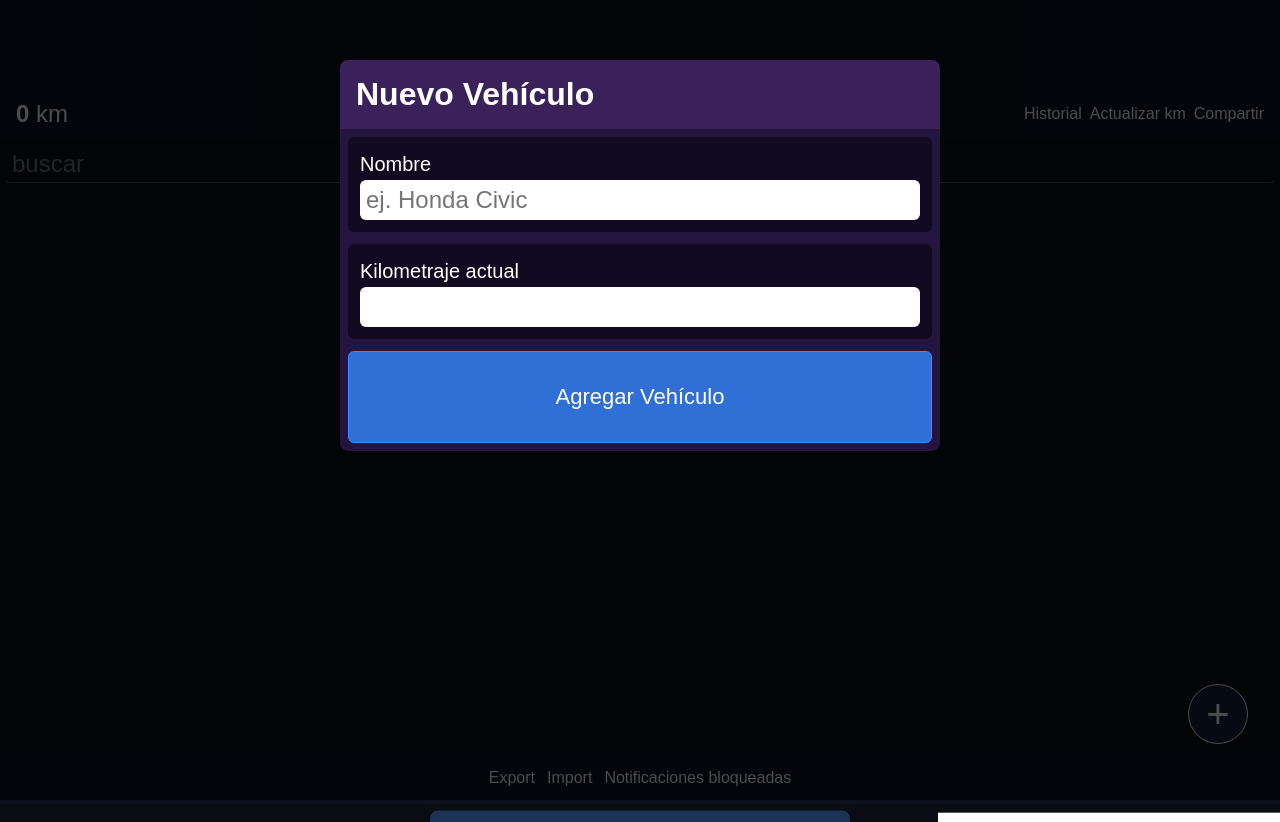
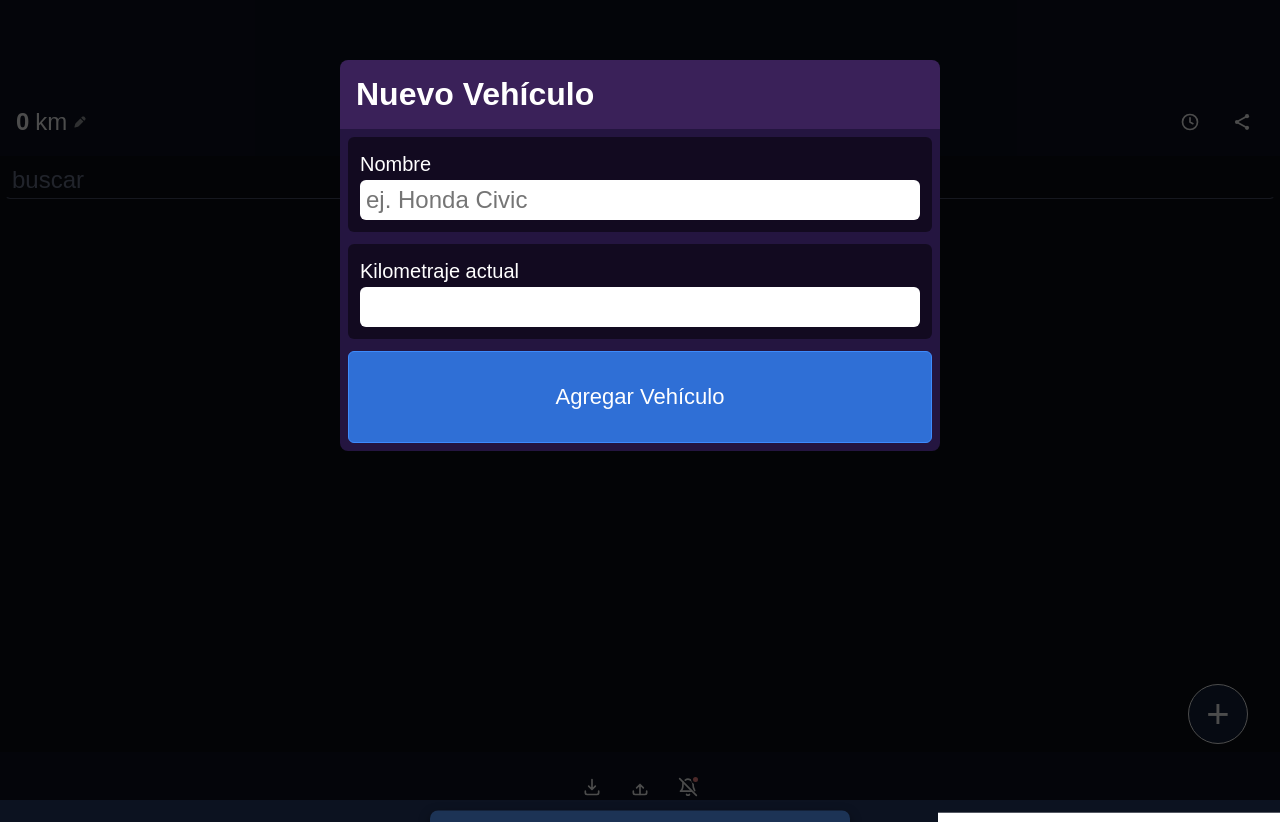
Before and after one commit to PabloGnesutta/car-track, a website with bundled scripts: page frontend/index.html in a window 1280 px wide. Built offline with nearby package versions, Linux system fonts and the light colour scheme.

Commit message:
tests; browser notifications; improve ui

```diff
--- a/frontend/css/style.css
+++ b/frontend/css/style.css
@@ -133,6 +133,38 @@ svg {
   color: var(--text-primary);
 }
 
+#mainFooter .btn.icon-btn {
+  padding: 0.75rem;
+}
+
+#mainFooter .btn.icon-btn svg {
+  width: 20px;
+  height: 20px;
+}
+
+#mainFooter .btn.icon-btn .icon {
+  position: relative;
+}
+
+#mainFooter .btn.icon-btn .dot {
+  position: absolute;
+  top: -2px;
+  right: -2px;
+  width: 9px;
+  height: 9px;
+  border-radius: 50%;
+  background-color: transparent;
+  border: 2px solid var(--surface-1);
+}
+
+#mainFooter .notifications-toggle-btn[data-permission="granted"] .dot {
+  background-color: var(--status-ok-text);
+}
+
+#mainFooter .notifications-toggle-btn[data-permission="denied"] .dot {
+  background-color: var(--status-overdue-text);
+}
+
 #maintenanceListView {
   --list-row-bg: var(--surface-2);
   padding-bottom: 4.5rem;
@@ -152,12 +184,44 @@ svg {
   gap: 8px;
 }
 
+#maintenanceListView .vehicle-summary .vehicle-summary-btns .icon-btn {
+  padding: 0.75rem;
+  border-radius: 6px;
+}
+
+#maintenanceListView .vehicle-summary .vehicle-summary-btns .icon-btn:active {
+  background-color: var(--overlay-medium);
+}
+
+#maintenanceListView .vehicle-summary .vehicle-summary-btns .icon-btn svg {
+  width: 20px;
+  height: 20px;
+}
+
 #maintenanceListView .vehicle-summary .mileage {
+  display: flex;
+  align-items: center;
+  gap: 6px;
   font-size: 24px;
+  padding: 4px 8px;
+  margin: -4px -8px;
+  border-radius: 6px;
+  cursor: pointer;
+}
+
+#maintenanceListView .vehicle-summary .mileage:active {
+  background-color: var(--overlay-active);
 }
 
 #maintenanceListView .vehicle-summary .mileage .value {
   font-weight: bold;
+}
+
+#maintenanceListView .vehicle-summary .mileage .edit-hint {
+  display: flex;
+  width: 14px;
+  height: 14px;
+  opacity: 0.6;
 }
 
 #maintenanceListView .list {
--- a/frontend/index.html
+++ b/frontend/index.html
@@ -44,11 +44,13 @@
         <div class="vehicle-chips"><!--  --></div>
 
         <div class="vehicle-summary">
-          <div class="mileage"><span class="value">0</span> km</div>
+          <div id="logMileageBtn" role="button" class="mileage" aria-label="Actualizar kilometraje" title="Actualizar kilometraje">
+            <span class="value">0</span> km
+            <span class="edit-hint"></span>
+          </div>
           <div class="vehicle-summary-btns">
-            <div id="mileageHistoryBtn" role="button" class="base-button">Historial</div>
-            <div id="logMileageBtn" role="button" class="base-button">Actualizar km</div>
-            <div id="shareReportBtn" role="button" class="base-button">Compartir</div>
+            <div id="mileageHistoryBtn" role="button" class="base-button icon-btn" aria-label="Ver historial de kilometraje" title="Historial"></div>
+            <div id="shareReportBtn" role="button" class="base-button icon-btn" aria-label="Compartir informe" title="Compartir"></div>
           </div>
         </div>
 
--- a/frontend/js/svg/svgFn.js
+++ b/frontend/js/svg/svgFn.js
@@ -8,5 +8,20 @@ const svg_notes = () => `<svg xmlns="http://www.w3.org/2000/svg" viewBox="0 0 64
 
 const svg_check = () => `<svg xmlns="http://www.w3.org/2000/svg" viewBox="0 0 24 24"><path fill="none" stroke="currentColor" stroke-width="3" stroke-linecap="round" stroke-linejoin="round" d="M4 12.5L9.5 18L20 6"/></svg>`;
 
+const svg_clock = () => `<svg xmlns="http://www.w3.org/2000/svg" viewBox="0 0 24 24" fill="none" stroke="currentColor" stroke-width="2" stroke-linecap="round" stroke-linejoin="round"><circle cx="12" cy="12" r="9"/><path d="M12 7v5l3.5 2"/></svg>`;
 
-export { arrow_left, pen_solid, svg_trash, svg_notes, svg_check };
+const svg_share = () => `<svg xmlns="http://www.w3.org/2000/svg" viewBox="0 0 24 24" fill="none" stroke="currentColor" stroke-width="2" stroke-linecap="round" stroke-linejoin="round"><circle cx="18" cy="5" r="2.5" fill="currentColor" stroke="none"/><circle cx="6" cy="12" r="2.5" fill="currentColor" stroke="none"/><circle cx="18" cy="19" r="2.5" fill="currentColor" stroke="none"/><path d="M8.2 10.6l7.6-4.2M8.2 13.4l7.6 4.2"/></svg>`;
+
+const svg_download = () => `<svg xmlns="http://www.w3.org/2000/svg" viewBox="0 0 24 24" fill="none" stroke="currentColor" stroke-width="2" stroke-linecap="round" stroke-linejoin="round"><path d="M12 3v12m0 0l-4-4m4 4l4-4"/><path d="M4 17v2a2 2 0 0 0 2 2h12a2 2 0 0 0 2-2v-2"/></svg>`;
+
+const svg_upload = () => `<svg xmlns="http://www.w3.org/2000/svg" viewBox="0 0 24 24" fill="none" stroke="currentColor" stroke-width="2" stroke-linecap="round" stroke-linejoin="round"><path d="M12 21V9m0 0l-4 4m4-4l4 4"/><path d="M4 17v2a2 2 0 0 0 2 2h12a2 2 0 0 0 2-2v-2"/></svg>`;
+
+const svg_bell = () => `<svg xmlns="http://www.w3.org/2000/svg" viewBox="0 0 24 24" fill="none" stroke="currentColor" stroke-width="2" stroke-linecap="round" stroke-linejoin="round"><path d="M18 8a6 6 0 0 0-12 0c0 7-3 9-3 9h18s-3-2-3-9"/><path d="M13.7 21a2 2 0 0 1-3.4 0"/></svg>`;
+
+const svg_bell_off = () => `<svg xmlns="http://www.w3.org/2000/svg" viewBox="0 0 24 24" fill="none" stroke="currentColor" stroke-width="2" stroke-linecap="round" stroke-linejoin="round"><path d="M8.7 3.7A6 6 0 0 1 18 8c0 4.4 1.1 6.9 2 8.2"/><path d="M6.3 6.3C6.1 6.8 6 7.4 6 8c0 7-3 9-3 9h13"/><path d="M13.7 21a2 2 0 0 1-3.4 0"/><path d="M2 2l20 20"/></svg>`;
+
+
+export {
+  arrow_left, pen_solid, svg_trash, svg_notes, svg_check, svg_clock, svg_share,
+  svg_download, svg_upload, svg_bell, svg_bell_off,
+};
--- a/frontend/js/ui/backup-ui.js
+++ b/frontend/js/ui/backup-ui.js
@@ -1,6 +1,7 @@
 import { $button, $new, $newInput } from "../lib/dom.js";
 import { _error } from "../lib/logger.js";
 import { toYYYYMMDD } from "../lib/date.js";
+import { svg_download, svg_upload } from "../svg/svgFn.js";
 import { exportAllData, restoreAllData } from "../local-db/backup-db.js";
 
 
@@ -14,20 +15,38 @@ let fileInput;
  */
 function initBackupUi(container) {
   $button({
-    label: 'Export',
+    class: 'icon-btn export-btn',
+    svgFn: svg_download,
     appendTo: container,
     listener: { fn: downloadBackup },
   });
+  setButtonLabel(container, '.export-btn', 'Exportar datos');
 
   fileInput = $newInput({ type: 'file', accept: '.json,application/json', class: 'display-none' });
   fileInput.addEventListener('change', handleFileSelected);
   document.body.append(fileInput);
 
   $button({
-    label: 'Import',
+    class: 'icon-btn import-btn',
+    svgFn: svg_upload,
     appendTo: container,
     listener: { fn: () => fileInput.click() },
   });
+  setButtonLabel(container, '.import-btn', 'Importar datos');
+}
+
+/**
+ * $button() has no accessible-name option for icon-only buttons — set it
+ * manually so screen readers announce something more useful than "button".
+ * @param {HTMLElement} container
+ * @param {string} selector
+ * @param {string} label
+ */
+function setButtonLabel(container, selector, label) {
+  const btn = container.querySelector(selector);
+  if (!btn) { return; }
+  btn.setAttribute('aria-label', label);
+  btn.title = label;
 }
 
 async function downloadBackup() {
--- a/frontend/js/ui/maintenance-ui.js
+++ b/frontend/js/ui/maintenance-ui.js
@@ -104,7 +104,7 @@ function updateRemindersBanner(overdueCount, dueSoonCount) {
 /** Open the maintenance list view */
 function openMaintenanceList() {
   setCurrentView('MaintenanceList');
-  pageTitle.innerText = 'Mantenimiento';
+  pageTitle.innerText = 'Principal';
 }
 
 /**
@@ -238,7 +238,7 @@ async function openSingleItem(itemKey) {
   if (!item) { return _error('Ítem de mantenimiento no encontrado'); }
 
   setCurrentView('SingleItem');
-  pageTitle.innerText = 'Mantenimiento';
+  pageTitle.innerText = 'Detalle';
   dataState.currentItem = item;
 
   renderItemDetail(item, vehicle);
--- a/frontend/js/ui/notifications-ui.js
+++ b/frontend/js/ui/notifications-ui.js
@@ -1,41 +1,57 @@
-import { $button } from "../lib/dom.js";
+import { $button, $new } from "../lib/dom.js";
+import { svg_bell, svg_bell_off } from "../svg/svgFn.js";
 import { getNotificationPermission, notificationsSupported, requestNotificationPermission } from "../lib/notifications.js";
 import { renderVehicleChips } from "./vehicle-ui.js";
 
 
 /** @type {HTMLElement|null} */
-let labelEl = null;
+let btnEl = null;
+/** @type {HTMLElement|null} */
+let iconEl = null;
+
+/** @type {Record<string, string>} */
+const LABELS = {
+  granted: 'Notificaciones activadas',
+  denied: 'Notificaciones bloqueadas',
+  default: 'Activar notificaciones',
+};
 
 /**
- * Adds a "Notificaciones" toggle button to the given container (the app
- * footer) that requests Notification permission. No-op (button not shown)
- * where the Notification/serviceWorker APIs aren't supported.
+ * Adds a bell icon-button to the given container (the app footer) that
+ * requests Notification permission. A colored dot reflects the current
+ * permission state (green = granted, red = blocked); the bell itself swaps
+ * to a slashed variant when blocked, so the state isn't color-only. No-op
+ * (button not shown) where the Notification/serviceWorker APIs aren't supported.
  * @param {HTMLElement} container
  */
 function initNotificationsUi(container) {
   if (!notificationsSupported()) { return; }
 
   $button({
-    label: 'Notificaciones',
-    class: 'notifications-toggle-btn',
+    class: 'icon-btn notifications-toggle-btn',
+    svgFn: svg_bell,
     appendTo: container,
     listener: { fn: handleClick },
   });
 
-  labelEl = container.querySelector('.notifications-toggle-btn .label');
-  refreshLabel();
+  btnEl = container.querySelector('.notifications-toggle-btn');
+  iconEl = btnEl.querySelector('.icon');
+  iconEl.append($new({ class: 'dot' }));
+  refreshState();
 }
 
-function refreshLabel() {
-  if (!labelEl) { return; }
+function refreshState() {
+  if (!btnEl || !iconEl) { return; }
   const permission = getNotificationPermission();
-  if (permission === 'granted') {
-    labelEl.innerText = 'Notificaciones activadas';
-  } else if (permission === 'denied') {
-    labelEl.innerText = 'Notificaciones bloqueadas';
-  } else {
-    labelEl.innerText = 'Notificaciones';
-  }
+  const label = LABELS[permission] || LABELS.default;
+
+  btnEl.dataset.permission = permission;
+  btnEl.setAttribute('aria-label', label);
+  btnEl.title = label;
+
+  const dot = iconEl.querySelector('.dot');
+  iconEl.innerHTML = permission === 'denied' ? svg_bell_off() : svg_bell();
+  iconEl.append(dot);
 }
 
 async function handleClick() {
@@ -48,7 +64,7 @@ async function handleClick() {
   }
 
   const result = await requestNotificationPermission();
-  refreshLabel();
+  refreshState();
   if (result === 'granted') {
     await renderVehicleChips();
   }
--- a/frontend/js/ui/ui.js
+++ b/frontend/js/ui/ui.js
@@ -1,7 +1,7 @@
 import { appState, dataState, dbStore, setStateField } from "../common/state.js";
 import { $, $button, $getInner, $queryOne } from "../lib/dom.js";
 import { _info, _log, _warn, openLogs } from "../lib/logger.js";
-import { arrow_left, pen_solid, svg_check, svg_trash } from "../svg/svgFn.js";
+import { arrow_left, pen_solid, svg_check, svg_clock, svg_share, svg_trash } from "../svg/svgFn.js";
 import {
   deleteVehicleFromForm, editVehicle, openAddVehicle, openMileageForm,
   submitMileageForm, submitVehicleForm, switchVehicle,
@@ -36,8 +36,11 @@ function initUi() {
     }
   });
 
+  $getInner($('logMileageBtn'), '.edit-hint').innerHTML = pen_solid();
   $('logMileageBtn').addEventListener('click', () => { openMileageForm(); });
+  $('mileageHistoryBtn').innerHTML = svg_clock();
   $('mileageHistoryBtn').addEventListener('click', () => { openMileageHistory(); });
+  $('shareReportBtn').innerHTML = svg_share();
   $('shareReportBtn').addEventListener('click', () => { shareVehicleReport(); });
   $('newItemBtn').addEventListener('click', () => { openItemForm(false); });
 
```
Also changed, not shown: CLAUDE.md (+19 -4 lines), frontend/package.json (added, +13 -0 lines), frontend/playwright.config.js (added, +26 -0 lines), frontend/tests/e2e/backup.spec.js (added, +44 -0 lines), frontend/tests/e2e/global-setup.js (added, +16 -0 lines), frontend/tests/e2e/helpers.js (added, +62 -0 lines), frontend/tests/e2e/maintenance-items.spec.js (added, +72 -0 lines), frontend/tests/e2e/notifications.spec.js (added, +92 -0 lines), frontend/tests/e2e/onboarding.spec.js (added, +27 -0 lines), frontend/tests/unit/date.test.js (added, +25 -0 lines), frontend/tests/unit/maintenanceStatus.test.js (added, +118 -0 lines), frontend/tests/unit/string.test.js (added, +23 -0 lines), 1 other file.
